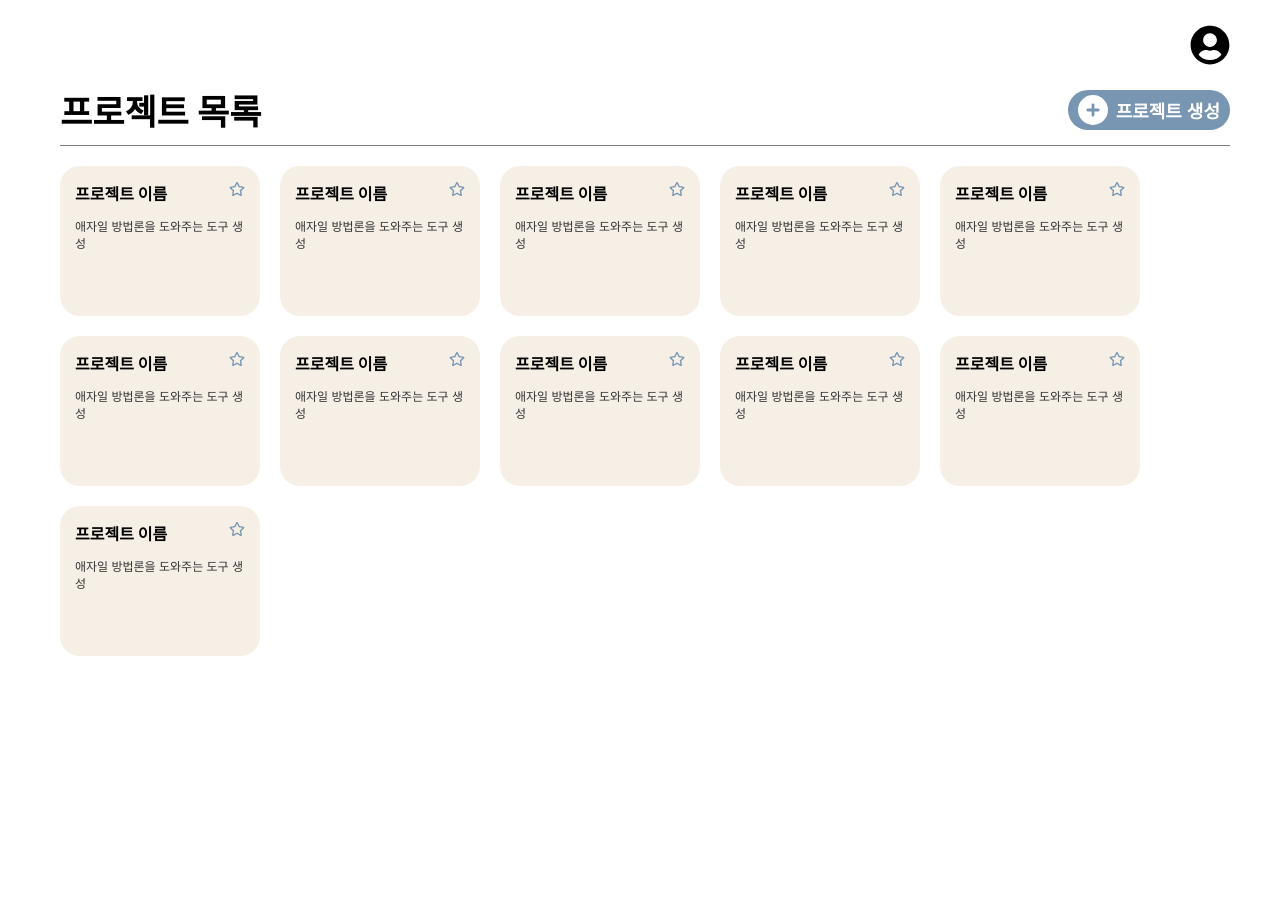
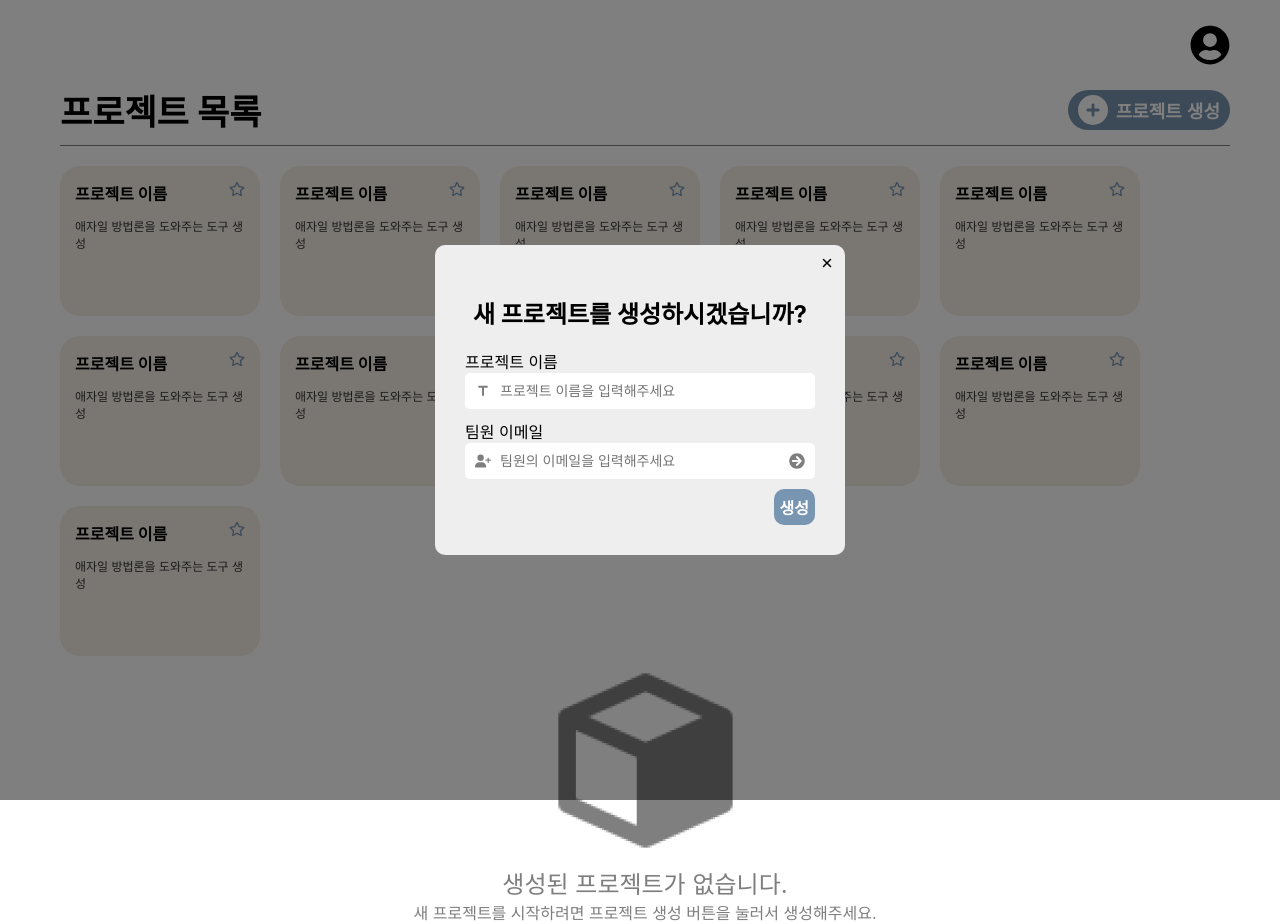
Before and after one commit to SoftwareEngineering-jnu1/AgileSupportProgram, a React (Create React App) app: page /project in a window 1280 px wide. Both pictures are taken after a click on the button "프로젝트 생성". Before the commit the page ends 800 px from the top, so only its background shows below. Built offline with nearby package versions, Linux system fonts and the light colour scheme; a web font is replaced by a local one.

Commit message:
feat: 프로젝트 생성 모달 구현

```diff
--- a/src/pages/ProjectListPage/index.tsx
+++ b/src/pages/ProjectListPage/index.tsx
@@ -7,11 +7,18 @@ import Button from "@components/common/Button";
 
 import { FaUserCircle } from "react-icons/fa";
 import { FaCirclePlus } from "react-icons/fa6";
+import { FaUserPlus } from "react-icons/fa6";
+import { FaArrowCircleRight } from "react-icons/fa";
+import { MdOutlineTitle } from "react-icons/md";
 import ProjectList from "./ProjectList";
 import EmptyProject from "./EmptyProject";
+import Modal from "@components/common/Modal";
 
 const ProjectListPage = () => {
-  const [hasProject, setHasProject] = useState(false);
+  const [isModalOpen, setIsModalOpen] = useState(false);
+  const toggleModal = () => {
+    setIsModalOpen(!isModalOpen);
+  };
 
   return (
     <Wrapper>
@@ -38,7 +45,7 @@ const ProjectListPage = () => {
             bgColor="#7895B2"
             color="#fff"
             style={{ fontWeight: "bold", height: "40px" }}
-            onClick={() => setHasProject(!hasProject)}
+            onClick={toggleModal}
           >
             <FaCirclePlus size={30} />
             프로젝트 생성
@@ -46,7 +53,36 @@ const ProjectListPage = () => {
         </div>
         <Divider />
       </MiddleContainer>
-      {hasProject ? <ProjectList /> : <EmptyProject />}
+      <ProjectList />
+      <EmptyProject />
+      {isModalOpen && (
+        <Modal isOpen={isModalOpen} onClose={toggleModal}>
+          <h2>새 프로젝트를 생성하시겠습니까?</h2>
+          <Content>
+            <span>프로젝트 이름</span>
+            <ProjectTitleWrapper>
+              <ProjectTitleIcon />
+              <ProjectTitleInput placeholder="프로젝트 이름을 입력해주세요" />
+            </ProjectTitleWrapper>
+            <span>팀원 이메일</span>
+            <TeamEmailInputWrapper>
+              <TeamEmailIcon />
+              <TeamEmailInput placeholder="팀원의 이메일을 입력해주세요" />
+              <TeamEmailSubmit />
+            </TeamEmailInputWrapper>
+          </Content>
+          <ButtonBox>
+            <Button
+              padding="6px 6px"
+              bgColor="#7895B2"
+              fontSize="16px"
+              style={{ fontWeight: "bold" }}
+            >
+              생성
+            </Button>
+          </ButtonBox>
+        </Modal>
+      )}
     </Wrapper>
   );
 };
@@ -82,3 +118,71 @@ const Divider = styled.div`
   background-color: #7e7e7e;
   margin: 10px 0 20px;
 `;
+const Content = styled.form`
+  display: flex;
+  flex-direction: column;
+  text-align: start;
+`;
+
+const ProjectTitleWrapper = styled.div`
+  position: relative;
+  width: 350px;
+  margin-bottom: 10px;
+`;
+
+// Icon for ProjectTitle
+const ProjectTitleIcon = styled(MdOutlineTitle)`
+  position: absolute;
+  top: 50%;
+  left: 10px;
+  transform: translateY(-50%);
+  color: #7e7e7e;
+`;
+
+// Input for ProjectTitle
+const ProjectTitleInput = styled.input`
+  width: 100%;
+  padding: 10px 15px 10px 35px;
+  border: none;
+  border-radius: 5px;
+  outline: none;
+  font-size: 14px;
+  color: #7e7e7e;
+`;
+
+const TeamEmailInputWrapper = styled.div`
+  position: relative;
+  width: 350px;
+  margin-bottom: 10px;
+`;
+
+const TeamEmailIcon = styled(FaUserPlus)`
+  position: absolute;
+  top: 50%;
+  left: 10px;
+  transform: translateY(-50%);
+  color: #7e7e7e;
+`;
+const TeamEmailSubmit = styled(FaArrowCircleRight)`
+  position: absolute;
+  top: 50%;
+  right: 10px;
+  transform: translateY(-50%);
+  color: #7e7e7e;
+  cursor: pointer;
+`;
+
+const TeamEmailInput = styled.input`
+  width: 100%;
+  padding: 10px 15px 10px 35px;
+  border: none;
+  border-radius: 5px;
+  outline: none;
+  font-size: 14px;
+  color: #7e7e7e;
+`;
+
+const ButtonBox = styled.div`
+  display: flex;
+  justify-content: flex-end;
+`;
```
